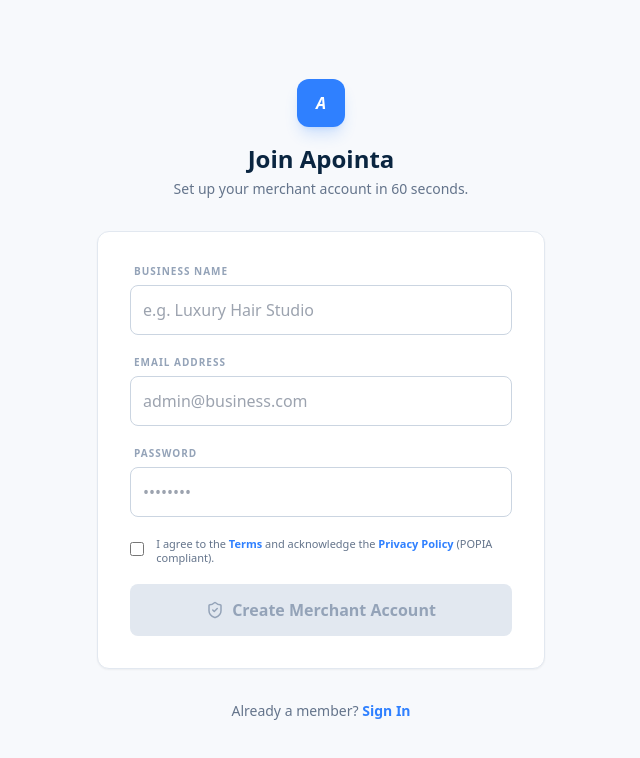
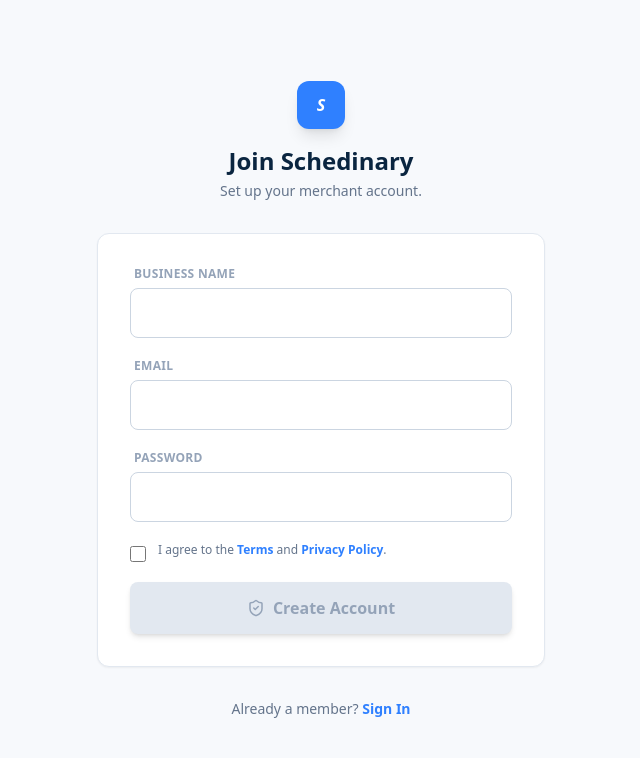
Before and after one commit to Katz-cyber-byte/apointa-app, a React app in the folder frontend/: page /signup in a window 1280 px wide. Shown: the top 758 px of the page, without its empty margins (319-959 px from the left). Built offline with nearby package versions, Linux system fonts and the light colour scheme; the HTML template or start-up script is replaced by a standard one.

Commit message:
Rename to Schedinary

```diff
--- a/frontend/src/config.js
+++ b/frontend/src/config.js
@@ -7,15 +7,14 @@
 };
 
 export const CONFIG = {
-    // FIXED: Use the clean Render URL without :10000 and without /health
     API_BASE_URL: "https://apointa-app.onrender.com/api",
-    APP_NAME: "Apointa",
+    APP_NAME: "Schedinary",
     CURRENCY: "R",
-    ADMIN_TOKEN_KEY: "apointa_token_final",
+    ADMIN_TOKEN_KEY: "schedinary_auth_token", // Updated key
     COLORS: {
-        PRIMARY: "#0A2540",   // Deep Navy
-        ACCENT: "#2F80FF",    // Electric Blue
-        BG: "#F7F9FC",        // Soft Grey-White
+        PRIMARY: "#0A2540",
+        ACCENT: "#2F80FF",
+        BG: "#F7F9FC",
     }
 };
 
--- a/frontend/src/pages/AdminDashboard.jsx
+++ b/frontend/src/pages/AdminDashboard.jsx
@@ -89,15 +89,15 @@
         return acc;
     }, {});
 
-    if (loading) return <div className="h-screen flex items-center justify-center font-bold text-slate-400 animate-pulse">Syncing Apointa...</div>;
+    if (loading) return <div className="h-screen flex items-center justify-center font-bold text-slate-400 animate-pulse">Syncing Schedinary...</div>;
 
     return (
         <div className="flex flex-col md:flex-row min-h-screen bg-[#F7F9FC] text-[#0A2540] font-sans">
             {/* Sidebar */}
             <aside className={`fixed inset-y-0 left-0 z-[60] w-64 bg-[#0A2540] text-white p-6 transition-transform ${isSidebarOpen ? 'translate-x-0' : '-translate-x-full'} md:relative md:translate-x-0 md:flex md:flex-col shadow-2xl`}>
                 <div className="flex items-center gap-2 mb-10">
-                    <div className="w-8 h-8 bg-[#2F80FF] rounded flex items-center justify-center font-bold text-white italic shadow-lg">A</div>
-                    <h1 className="text-xl font-bold tracking-tight uppercase">Apointa</h1>
+                    <div className="w-8 h-8 bg-[#2F80FF] rounded flex items-center justify-center font-bold text-white italic shadow-lg">S</div>
+                    <h1 className="text-xl font-bold tracking-tight uppercase">Schedinary</h1>
                 </div>
                 <nav className="flex-1 space-y-1">
                     <button onClick={() => {setActiveTab('agenda'); setIsSidebarOpen(false);}} className={`w-full flex items-center space-x-3 p-3 rounded-xl text-sm font-bold transition ${activeTab === 'agenda' ? 'bg-[#2F80FF] text-white shadow-lg' : 'text-slate-400 hover:bg-white/5'}`}>
--- a/frontend/src/pages/CustomerBooking.jsx
+++ b/frontend/src/pages/CustomerBooking.jsx
@@ -98,7 +98,7 @@
         if (res.ok) setIsConfirmed(true);
     };
 
-    if (loading) return <div className="h-screen flex items-center justify-center font-black text-[#0A2540] animate-pulse">APOINTA LOADING...</div>;
+    if (loading) return <div className="h-screen flex items-center justify-center font-black text-[#0A2540] animate-pulse">Schedinary LOADING...</div>;
 
     if (isConfirmed) return (
         <div className="max-w-md mx-auto mt-20 text-center p-12 bg-white rounded-3xl shadow-2xl border-t-8 border-[#00E5FF]">
@@ -120,7 +120,7 @@
         <div className="min-h-screen bg-[#F7F9FC] pb-20 font-sans">
             <header className="bg-[#0A2540] text-white py-14 px-6 text-center relative">
                 <div className="inline-flex items-center gap-2 px-3 py-1 bg-[#2F80FF] rounded-full text-[10px] font-black uppercase mb-4 tracking-widest shadow-lg shadow-[#2F80FF]/20">
-                    <ShieldCheck size={12}/> Apointa Verified
+                    <ShieldCheck size={12}/> Schedinary Verified
                 </div>
                 <h1 className="text-4xl font-black tracking-tight capitalize leading-tight">{bizInfo.user.business_name}</h1>
             </header>
--- a/frontend/src/pages/Login.jsx
+++ b/frontend/src/pages/Login.jsx
@@ -47,7 +47,7 @@
                     <div className="w-10 h-10 bg-[#2F80FF] rounded-lg mb-3 flex items-center justify-center font-bold text-white italic shadow-sm">
                         A
                     </div>
-                    <h1 className="text-2xl font-bold text-[#0A2540]">Sign in to Apointa</h1>
+                    <h1 className="text-2xl font-bold text-[#0A2540]">Sign in to Schedinary</h1>
                     <p className="text-slate-500 text-sm mt-1">Manage your business appointments</p>
                 </div>
 
--- a/frontend/src/pages/Privacy.jsx
+++ b/frontend/src/pages/Privacy.jsx
@@ -3,7 +3,7 @@
 const Privacy = () => (
     <div className="min-h-screen bg-white p-8 md:p-20 font-sans text-slate-800 leading-relaxed max-w-4xl mx-auto">
         <h1 className="text-3xl font-black text-[#0A2540] mb-8 uppercase tracking-tighter italic">Privacy Policy (POPIA)</h1>
-        <p className="mb-4">Apointa is committed to protecting your personal information in accordance with the Protection of Personal Information Act (POPIA).</p>
+        <p className="mb-4">Schedinary is committed to protecting your personal information in accordance with the Protection of Personal Information Act (POPIA).</p>
 
         <section className="space-y-6">
             <div>
@@ -24,7 +24,7 @@
             </div>
             <div>
                 <h2 className="text-xl font-bold text-[#0A2540]">Your Rights</h2>
-                <p>Users may request the deletion of their personal data at any time by contacting the business owner or Apointa support.</p>
+                <p>Users may request the deletion of their personal data at any time by contacting the business owner or Schedinary support.</p>
             </div>
         </section>
     </div>
--- a/frontend/src/pages/SignUp.jsx
+++ b/frontend/src/pages/SignUp.jsx
@@ -6,37 +6,29 @@
 const SignUp = () => {
     const [form, setForm] = useState({ email: '', password: '', business_name: '' });
     const [isLoading, setIsLoading] = useState(false);
-    const [agreed, setAgreed] = useState(false); // 1. State goes at the TOP
+    const [agreed, setAgreed] = useState(false);
     const navigate = useNavigate();
 
     const handleSignUp = async (e) => {
         e.preventDefault();
-
-        // extra safety check
-        if(!agreed) return alert("Please agree to the terms.");
-
+        if(!agreed) return;
         setIsLoading(true);
 
         try {
             const res = await fetch(`${CONFIG.API_BASE_URL}/signup`, {
                 method: 'POST',
                 headers: { 'Content-Type': 'application/json' },
-                body: JSON.stringify({
-                    email: form.email,
-                    password: form.password,
-                    business_name: form.business_name
-                })
+                body: JSON.stringify(form)
             });
 
             if (res.ok) {
-                alert("Account created successfully! Please sign in.");
+                alert("Account created! Welcome to Schedinary.");
                 navigate('/login');
             } else {
-                const data = await res.json();
-                alert(data.error || "Signup failed. Try a different business name.");
+                alert("This name or email is already taken.");
             }
         } catch (err) {
-            alert("Connection error. Is your backend running on port 5001?");
+            alert("Connection error.");
         } finally {
             setIsLoading(false);
         }
@@ -45,92 +37,40 @@
     return (
         <div className="min-h-screen flex items-center justify-center bg-[#F7F9FC] p-4 font-sans text-[#0A2540]">
             <div className="max-w-md w-full">
-                {/* Logo Area */}
                 <div className="flex flex-col items-center mb-8">
-                    <div className="w-12 h-12 bg-[#2F80FF] rounded-xl mb-4 flex items-center justify-center font-black text-white italic shadow-lg shadow-[#2F80FF]/20">
-                        A
-                    </div>
-                    <h1 className="text-2xl font-bold text-[#0A2540]">Join Apointa</h1>
-                    <p className="text-slate-500 text-sm mt-1 text-center">Set up your merchant account in 60 seconds.</p>
+                    <div className="w-12 h-12 bg-[#2F80FF] rounded-xl mb-4 flex items-center justify-center font-black text-white italic shadow-lg">S</div>
+                    <h1 className="text-2xl font-bold">Join Schedinary</h1>
+                    <p className="text-slate-500 text-sm mt-1 text-center">Set up your merchant account.</p>
                 </div>
 
-                {/* Form Card */}
                 <div className="bg-white p-8 rounded-xl shadow-sm border border-slate-200">
                     <form onSubmit={handleSignUp} className="space-y-5">
                         <div>
-                            <label className="block text-[10px] font-bold text-slate-400 uppercase tracking-widest mb-1.5 ml-1">
-                                Business Name
-                            </label>
-                            <input
-                                required
-                                placeholder="e.g. Luxury Hair Studio"
-                                className="w-full p-3 bg-white border border-slate-300 rounded-lg outline-none focus:border-[#2F80FF] focus:ring-4 focus:ring-[#2F80FF]/10 text-[#0A2540] transition-all"
-                                onChange={e => setForm({...form, business_name: e.target.value})}
-                            />
+                            <label className="block text-xs font-bold text-slate-400 uppercase tracking-wide mb-1.5 ml-1">Business Name</label>
+                            <input required className="w-full p-3 bg-white border border-slate-300 rounded-lg outline-none focus:border-[#2F80FF]" onChange={e => setForm({...form, business_name: e.target.value})} />
+                        </div>
+                        <div>
+                            <label className="block text-xs font-bold text-slate-400 uppercase tracking-wide mb-1.5 ml-1">Email</label>
+                            <input required type="email" className="w-full p-3 bg-white border border-slate-300 rounded-lg outline-none focus:border-[#2F80FF]" onChange={e => setForm({...form, email: e.target.value})} />
+                        </div>
+                        <div>
+                            <label className="block text-xs font-bold text-slate-400 uppercase tracking-wide mb-1.5 ml-1">Password</label>
+                            <input required type="password" className="w-full p-3 bg-white border border-slate-300 rounded-lg outline-none focus:border-[#2F80FF]" onChange={e => setForm({...form, password: e.target.value})} />
                         </div>
 
-                        <div>
-                            <label className="block text-[10px] font-bold text-slate-400 uppercase tracking-widest mb-1.5 ml-1">
-                                Email Address
-                            </label>
-                            <input
-                                required
-                                type="email"
-                                placeholder="admin@business.com"
-                                className="w-full p-3 bg-white border border-slate-300 rounded-lg outline-none focus:border-[#2F80FF] focus:ring-4 focus:ring-[#2F80FF]/10 text-[#0A2540] transition-all"
-                                onChange={e => setForm({...form, email: e.target.value})}
-                            />
-                        </div>
-
-                        <div>
-                            <label className="block text-[10px] font-bold text-slate-400 uppercase tracking-widest mb-1.5 ml-1">
-                                Password
-                            </label>
-                            <input
-                                required
-                                type="password"
-                                placeholder="••••••••"
-                                className="w-full p-3 bg-white border border-slate-300 rounded-lg outline-none focus:border-[#2F80FF] focus:ring-4 focus:ring-[#2F80FF]/10 text-[#0A2540] transition-all"
-                                onChange={e => setForm({...form, password: e.target.value})}
-                            />
-                        </div>
-
-                        {/* 2. CONSENT CHECKBOX (Correctly placed inside the form) */}
                         <div className="flex items-start gap-3 mt-2">
-                            <input
-                                required
-                                type="checkbox"
-                                id="agree"
-                                className="mt-1 w-4 h-4 rounded border-slate-300 text-[#2F80FF] focus:ring-[#2F80FF]"
-                                checked={agreed}
-                                onChange={(e) => setAgreed(e.target.checked)}
-                            />
-                            <label htmlFor="agree" className="text-[11px] text-slate-500 leading-tight">
-                                I agree to the <Link to="/terms" target="_blank" className="text-[#2F80FF] font-bold">Terms</Link> and acknowledge the <Link to="/privacy" target="_blank" className="text-[#2F80FF] font-bold">Privacy Policy</Link> (POPIA compliant).
+                            <input required type="checkbox" id="agree" checked={agreed} onChange={(e) => setAgreed(e.target.checked)} className="mt-1 w-4 h-4 rounded border-slate-300 text-[#2F80FF]" />
+                            <label htmlFor="agree" className="text-xs text-slate-500 leading-tight">
+                                I agree to the <Link to="/terms" target="_blank" className="text-[#2F80FF] font-bold">Terms</Link> and <Link to="/privacy" target="_blank" className="text-[#2F80FF] font-bold">Privacy Policy</Link>.
                             </label>
                         </div>
 
-                        {/* 3. SUBMIT BUTTON (Disabled logic included) */}
-                        <button
-                            disabled={isLoading || !agreed}
-                            className={`w-full py-3.5 rounded-lg font-bold shadow-md transition-all flex items-center justify-center gap-2 mt-4
-                                ${(!agreed || isLoading)
-                                    ? 'bg-slate-200 text-slate-400 cursor-not-allowed shadow-none'
-                                    : 'bg-[#0A2540] text-white hover:bg-[#1a365d]'}`}
-                        >
-                            <ShieldCheck size={18} />
-                            {isLoading ? 'Creating Account...' : 'Create Merchant Account'}
+                        <button disabled={isLoading || !agreed} className={`w-full py-3.5 rounded-lg font-bold shadow-md transition-all flex items-center justify-center gap-2 mt-4 ${(!agreed || isLoading) ? 'bg-slate-200 text-slate-400' : 'bg-[#0A2540] text-white hover:bg-[#1a365d]'}`}>
+                            <ShieldCheck size={18} /> {isLoading ? 'Processing...' : 'Create Account'}
                         </button>
                     </form>
                 </div>
-
-                {/* Footer */}
-                <p className="text-center mt-8 text-sm text-slate-500 font-medium">
-                    Already a member?{' '}
-                    <Link to="/login" className="text-[#2F80FF] font-bold hover:underline">
-                        Sign In
-                    </Link>
-                </p>
+                <p className="text-center mt-8 text-sm text-slate-500">Already a member? <Link to="/login" className="text-[#2F80FF] font-bold">Sign In</Link></p>
             </div>
         </div>
     );
```
Also changed, not shown: frontend/src/pages/Terms.jsx (+6 -10 lines).
